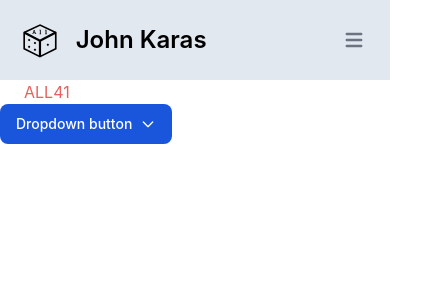
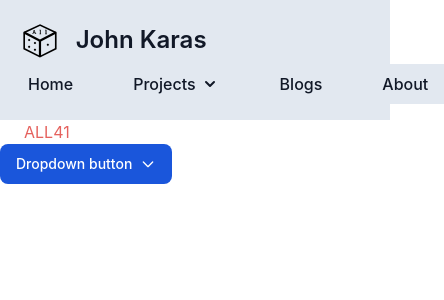
Before and after one commit to j-karas/all41-portfolio-webapp, a React (Create React App) app: page /Home in a window 390 px wide. Shown: the top 300 px of the page, 444 px wide, since content can reach past the window. Built offline with nearby package versions, Linux system fonts and the light colour scheme.

Commit message:
Fixed the CSS of the navBar so it better fits my overall design. Also removed the flowBite dropdown buttons on the navBar because I could not get the dependencies working.

```diff
--- a/src/components/NavBar.tsx
+++ b/src/components/NavBar.tsx
@@ -9,41 +9,19 @@ const NavBar = () => {
         <div className="max-w-screen-xl flex flex-wrap items-center justify-between mx-auto p-4">
           <a href="#" className="flex items-center">
             <IconMenu className='h-12 mr-3' />
-            <span className="self-center text-2xl font-semibold whitespace-nowrap">
+            <span className="self-center text-gray-900 text-2xl font-semibold whitespace-nowrap">
               John Karas
             </span>
           </a>
-          <button
-            data-collapse-toggle="navbar-multi-level"
-            type="button"
-            className="inline-flex items-center p-2 ml-3 text-sm text-gray-500 rounded-lg md:hidden hover:bg-gray-100 focus:outline-none focus:ring-2 focus:ring-gray-200"
-            aria-controls="navbar-multi-level"
-            aria-expanded="false"
-          >
-            <span className="sr-only">Open main menu</span>
-            <svg
-              className="w-6 h-6"
-              aria-hidden="true"
-              fill="currentColor"
-              viewBox="0 0 20 20"
-              xmlns="http://www.w3.org/2000/svg"
-            >
-              <path
-                fillRule="evenodd"
-                d="M3 5a1 1 0 011-1h12a1 1 0 110 2H4a1 1 0 01-1-1zM3 10a1 1 0 011-1h12a1 1 0 110 2H4a1 1 0 01-1-1zM3 15a1 1 0 011-1h12a1 1 0 110 2H4a1 1 0 01-1-1z"
-                clipRule="evenodd"
-              ></path>
-            </svg>
-          </button>
           <div
-            className="hidden w-full md:block md:w-auto"
+            className="bg-slate-200 block w-auto"
             id="navbar-multi-level"
           >
-            <ul className="flex flex-col font-medium p-4 md:p-0 mt-4 border border-gray-100 rounded-lg bg-slate-200 md:flex-row md:space-x-8 md:mt-0 md:border-0 md:bg-white dark:bg-gray-800 md:dark:bg-gray-900 dark:border-gray-700">
+            <ul className="bg-slate-200 flex flex-row font-medium p-0 space-x-8 mt-0 border-0">
               <li>
                 <a
                   href="/Home"
-                  className="block py-2 pl-3 pr-4 text-white bg-blue-700 rounded md:bg-transparent md:text-gray-700 md:p-0 md:dark:text-white dark:bg-blue-600 md:dark:bg-transparent"
+                  className="block py-2 pl-3 pr-4 text-gray-900 hover:bg-transparent border-0 hover:text-savoyBlue"
                   aria-current="page"
                 >
                   Home
@@ -53,7 +31,7 @@ const NavBar = () => {
                 <button
                   id="dropdownNavbarLink"
                   data-dropdown-toggle="dropdownNavbar"
-                  className="flex items-center justify-between w-full py-2 pl-3 pr-4  text-gray-700 border-b border-gray-100 hover:bg-gray-50 md:hover:bg-transparent md:border-0 md:hover:text-blue-700 md:p-0 md:w-auto dark:text-white md:dark:hover:text-blue-500 dark:focus:text-white dark:border-gray-700 dark:hover:bg-gray-700 md:dark:hover:bg-transparent"
+                  className="flex items-center justify-between w-full py-2 pl-3 pr-4 text-gray-900 hover:bg-transparent border-0 hover:text-savoyBlue"
                 >
                   Projects{" "}
                   <svg
@@ -70,111 +48,11 @@ const NavBar = () => {
                     ></path>
                   </svg>
                 </button>
-                <div
-                  id="dropdownNavbar"
-                  className="z-10 hidden font-normal bg-white divide-y divide-gray-100 rounded-lg shadow w-44 dark:bg-gray-700 dark:divide-gray-600"
-                >
-                  <ul
-                    className="py-2 text-sm text-gray-700 dark:text-gray-400"
-                    aria-labelledby="dropdownLargeButton"
-                  >
-                    <li>
-                      <a
-                        href="#"
-                        className="block px-4 py-2 hover:bg-gray-100 dark:hover:bg-gray-600 dark:hover:text-white"
-                      >
-                        Dashboard
-                      </a>
-                    </li>
-                    <li aria-labelledby="dropdownNavbarLink">
-                      <button
-                        id="doubleDropdownButton"
-                        data-dropdown-toggle="doubleDropdown"
-                        data-dropdown-placement="right-start"
-                        type="button"
-                        className="flex items-center justify-between w-full px-4 py-2 hover:bg-gray-100 dark:hover:bg-gray-600 dark:hover:text-white"
-                      >
-                        Dropdown
-                        <svg
-                          aria-hidden="true"
-                          className="w-5 h-5"
-                          fill="currentColor"
-                          viewBox="0 0 20 20"
-                          xmlns="http://www.w3.org/2000/svg"
-                        >
-                          <path
-                            fillRule="evenodd"
-                            d="M7.293 14.707a1 1 0 010-1.414L10.586 10 7.293 6.707a1 1 0 011.414-1.414l4 4a1 1 0 010 1.414l-4 4a1 1 0 01-1.414 0z"
-                            clipRule="evenodd"
-                          ></path>
-                        </svg>
-                      </button>
-                      <div
-                        id="doubleDropdown"
-                        className="z-10 hidden bg-white divide-y divide-gray-100 rounded-lg shadow w-44 dark:bg-gray-700"
-                      >
-                        <ul
-                          className="py-2 text-sm text-gray-700 dark:text-gray-200"
-                          aria-labelledby="doubleDropdownButton"
-                        >
-                          <li>
-                            <a
-                              href="#"
-                              className="block px-4 py-2 hover:bg-gray-100 dark:hover:bg-gray-600 dark:text-gray-400 dark:hover:text-white"
-                            >
-                              Overview
-                            </a>
-                          </li>
-                          <li>
-                            <a
-                              href="#"
-                              className="block px-4 py-2 hover:bg-gray-100 dark:hover:bg-gray-600 dark:text-gray-400 dark:hover:text-white"
-                            >
-                              My downloads
-                            </a>
-                          </li>
-                          <li>
-                            <a
-                              href="#"
-                              className="block px-4 py-2 hover:bg-gray-100 dark:hover:bg-gray-600 dark:text-gray-400 dark:hover:text-white"
-                            >
-                              Billing
-                            </a>
-                          </li>
-                          <li>
-                            <a
-                              href="#"
-                              className="block px-4 py-2 hover:bg-gray-100 dark:hover:bg-gray-600 dark:text-gray-400 dark:hover:text-white"
-                            >
-                              Rewards
-                            </a>
-                          </li>
-                        </ul>
-                      </div>
-                    </li>
-                    <li>
-                      <a
-                        href="#"
-                        className="block px-4 py-2 hover:bg-gray-100 dark:hover:bg-gray-600 dark:hover:text-white"
-                      >
-                        Earnings
-                      </a>
-                    </li>
-                  </ul>
-                  <div className="py-1">
-                    <a
-                      href="#"
-                      className="block px-4 py-2 text-sm text-gray-700 hover:bg-gray-100 dark:hover:bg-gray-600 dark:text-gray-400 dark:hover:text-white"
-                    >
-                      Sign out
-                    </a>
-                  </div>
-                </div>
               </li>
               <li>
                 <a
                   href="/Blogs"
-                  className="block py-2 pl-3 pr-4 text-gray-900 rounded hover:bg-gray-100 md:hover:bg-transparent md:border-0 md:hover:text-blue-700 md:p-0 dark:text-white md:dark:hover:text-blue-500 dark:hover:bg-gray-700 dark:hover:text-white md:dark:hover:bg-transparent"
+                  className="block py-2 pl-3 pr-4 text-gray-900 hover:bg-transparent border-0 hover:text-savoyBlue"
                 >
                   Blogs
                 </a>
@@ -182,7 +60,7 @@ const NavBar = () => {
               <li>
                 <a
                   href="/About"
-                  className="block py-2 pl-3 pr-4 text-gray-900 rounded hover:bg-gray-100 md:hover:bg-transparent md:border-0 md:hover:text-blue-700 md:p-0 dark:text-white md:dark:hover:text-blue-500 dark:hover:bg-gray-700 dark:hover:text-white md:dark:hover:bg-transparent"
+                  className="block py-2 pl-3 pr-4 text-gray-900 hover:bg-transparent border-0 hover:text-savoyBlue"
                 >
                   About
                 </a>
```
